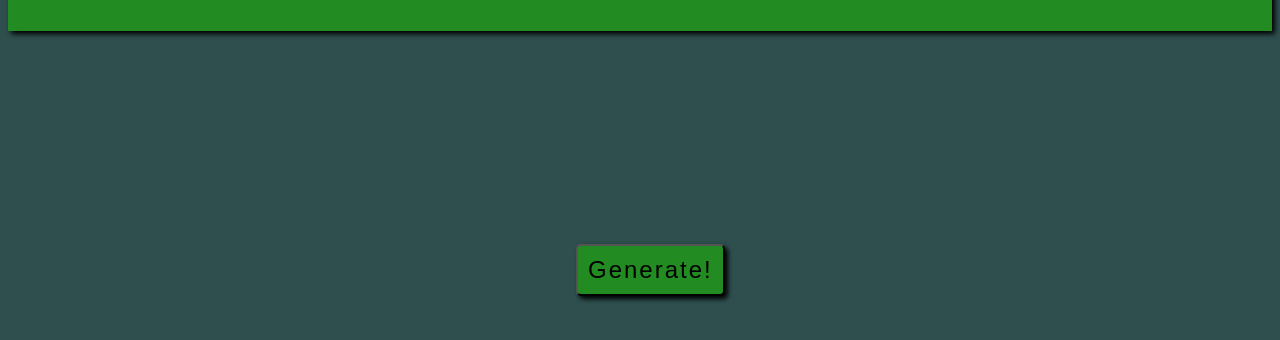
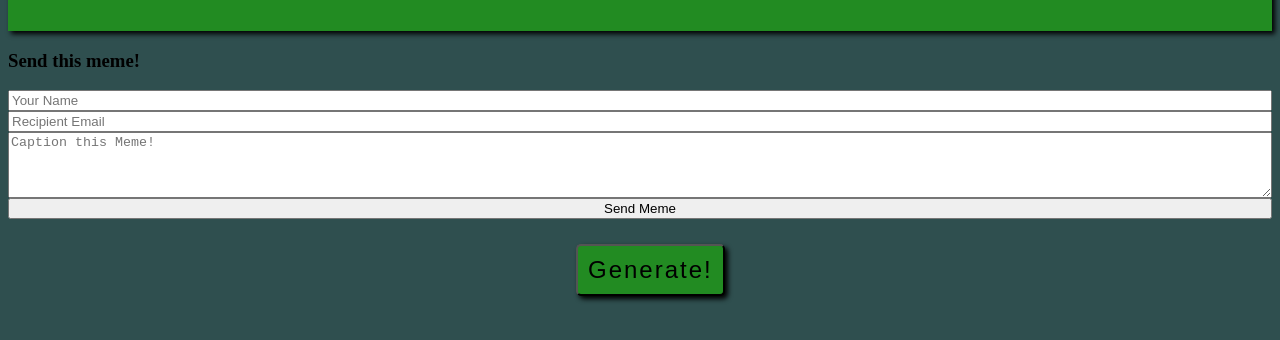
Before and after one commit to jackholmes97/phase-1-project, a plain HTML site: page index.html in a window 1280 px wide. Shown: the part 104-444 px from the top of the page. Drawn offline with Linux system fonts and the light colour scheme; no server answers; a web font is replaced by a local one.

Commit message:
Added Email Functionality

```diff
--- a/index.html
+++ b/index.html
@@ -13,13 +13,38 @@
         <h1>Meme Generator</h1>
 
     </div>
-    <div class="generator"></div>
+    <div class="main">
         <div id="meme-container">
 
         </div>
         <div id="generateButton">
             <button id="generate" type="button">Generate!</button>
         </div>
+    </div>
+    <div class="email-send">
+        <form onsubmit="sendEmail(); reset(); return false;">
+            <h3>Send this meme!</h3>
+            <input type="text" id="name" placeholder="Your Name" required>
+            <input type="email" id="email" placeholder="Recipient Email" required>
+            <textarea id="message" rows="4" placeholder="Caption this Meme!"></textarea>
+            <button type="submit">Send Meme</button>
+        </form>
+    </div>
+    <script src="https://smtpjs.com/v3/smtp.js"></script>
+    <script>
+        function sendEmail() {
+            Email.send({
+                Host : "smtp.elasticemail.com",
+                Username : "MemeGenerator1010@gmail.com",
+                Password : "BADA0EAF73231EF52B44BED1D5ECD6696F3B",
+                To : document.getElementById('email').value,
+                From : "MemeGenerator1010@gmail.com",
+                Subject : document.getElementById('name').value + ` has sent you a meme!`,
+                Body : "Here is your MEME LINK:" + document.getElementById('meme-display').src + "<br> Caption: "+ document.getElementById('message').value + "<br> Email sent by Meme Generator. Enjoy!",
+            })
+                .then( message => alert(message));
+        }
+    </script>
 
 </body>
 </html>
--- a/style.css
+++ b/style.css
@@ -35,6 +35,11 @@ body {
     font-weight: 400;
 }
 
+form {
+    display: flex;
+    flex-direction: column;
+}
+
 #generator {
     background-color: darkgrey;
 }
```
